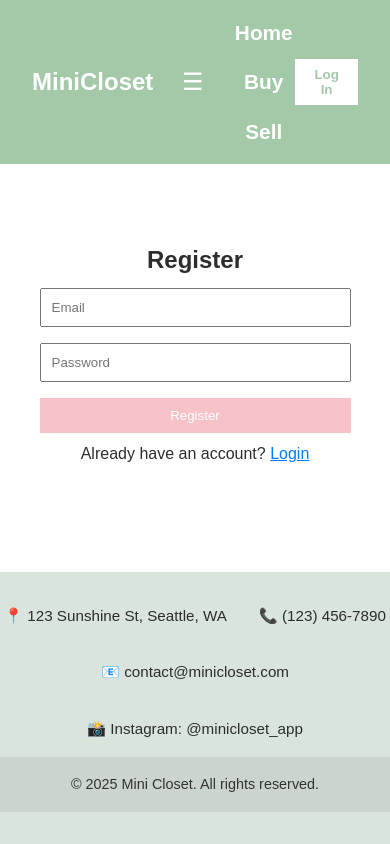
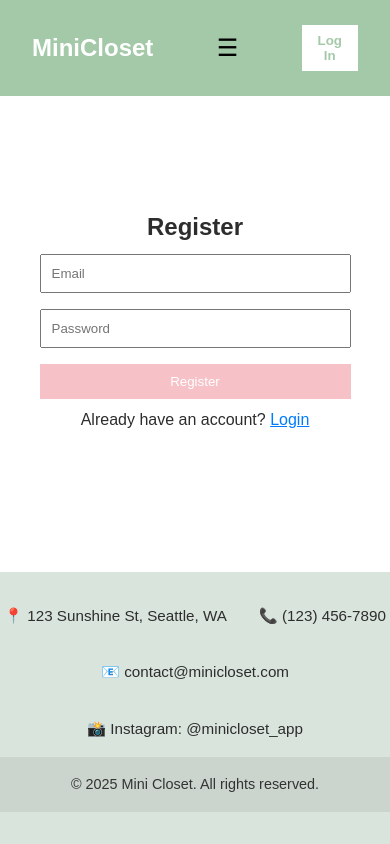
Before and after one commit to NoraPen/Final-Project-dev209, a React (Create React App) app: page /register in a window 390 px wide. Built offline with nearby package versions, Linux system fonts and the light colour scheme; no server answers.

Commit message:
Update navbar on mobile

```diff
--- a/src/style.css
+++ b/src/style.css
@@ -100,7 +100,7 @@ header h1 {
 @media (max-width: 768px) {
   .hero-image {
   width: 100%;
-  height: auto; /* let the image control height */
+  height: auto;
   margin: 0;
   padding: 0;
   overflow: hidden;
@@ -110,7 +110,7 @@ header h1 {
   width: 100%;
   height: auto;
   display: block;
-  object-fit: cover; /* keep image proportions, still fills width */
+  object-fit: cover;
 }
 }
 
@@ -333,39 +333,36 @@ button:hover {
   text-decoration: underline;
   color: var(--accent);
 }
+
+/* Show hamburger only on mobile */
 .hamburger {
   display: none;
-  font-size: 1.5rem;
-  background: none;
-  border: none;
-  color: white;
-  cursor: pointer;
 }
 
 /*NavBar Mobile */
 @media (max-width: 768px) {
-  .hamburger {
-    display: block;
+  .navbar-center {
+    display: none;
+    flex-direction: column;
+    background-color: white;
+    position: absolute;
+    top: 60px; /* adjust to your navbar height */
+    left: 0;
+    right: 0;
+    padding: 1rem;
+    z-index: 1000;
   }
 
-  .navbar-links {
-    flex-direction: column;
-    width: 100%;
-    display: none;
-    background-color: var(--primary);
-    padding: 1rem 0;
-  }
-
-  .navbar-links.open {
+  .navbar-center.open {
     display: flex;
   }
 
-  .navbar-center,
-  .navbar-right {
-    flex-direction: column;
-    gap: 1rem;
-    align-items: center;
-    width: 100%;
+  .hamburger {
+    display: block;
+    font-size: 1.5rem;
+    background: none;
+    border: none;
+    cursor: pointer;
   }
 }
 
```
